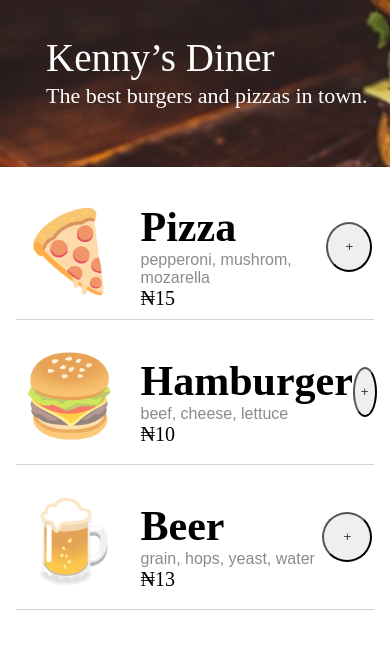
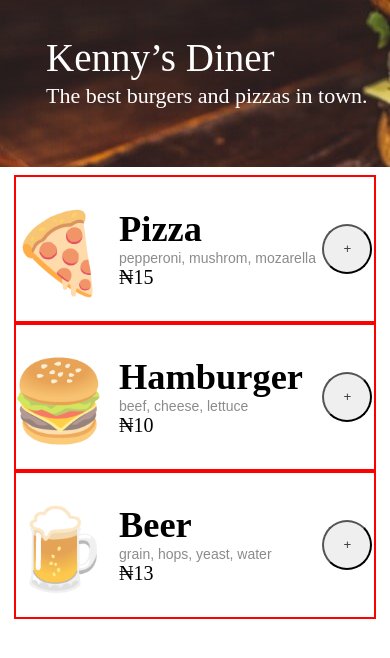
Before and after one commit to kendrickrizu/resstaurantapp, a website built with Vite: page index.html in a window 390 px wide. Built offline with nearby package versions, Linux system fonts and the light colour scheme; a web font is replaced by a local one.

Commit message:
Update index.css

```diff
--- a/index.css
+++ b/index.css
@@ -67,6 +67,7 @@ header{
     justify-content: space-between;
     align-items: center;
     font-size: 28px;
+    border: 2PX SOLID RED;
 }
 
 .pic-and-desc-flex{
@@ -78,7 +79,7 @@ header{
     font-size: 78.72px;
     width: 70PX;
     opacity: 0.72;
-    margin: 10px 50px 3px 3px;
+    margin: 10px 0.5em 3px -0.1em ;
     font-family: Inter;
     line-height: 98.4px;
     letter-spacing: -2%;
@@ -250,3 +251,17 @@ header{
     color: gray;
     cursor: not-allowed;
 }
+
+@media screen and (max-width: 480px) {
+  .item-title{
+   margin: 0;
+   font-size: 1.3em;
+}
+
+.item-description{
+   margin: 0;
+   font-size: 0.5em;
+   color: #8B8B8B;
+   font-family: sans-serif;
+}
+}
```
